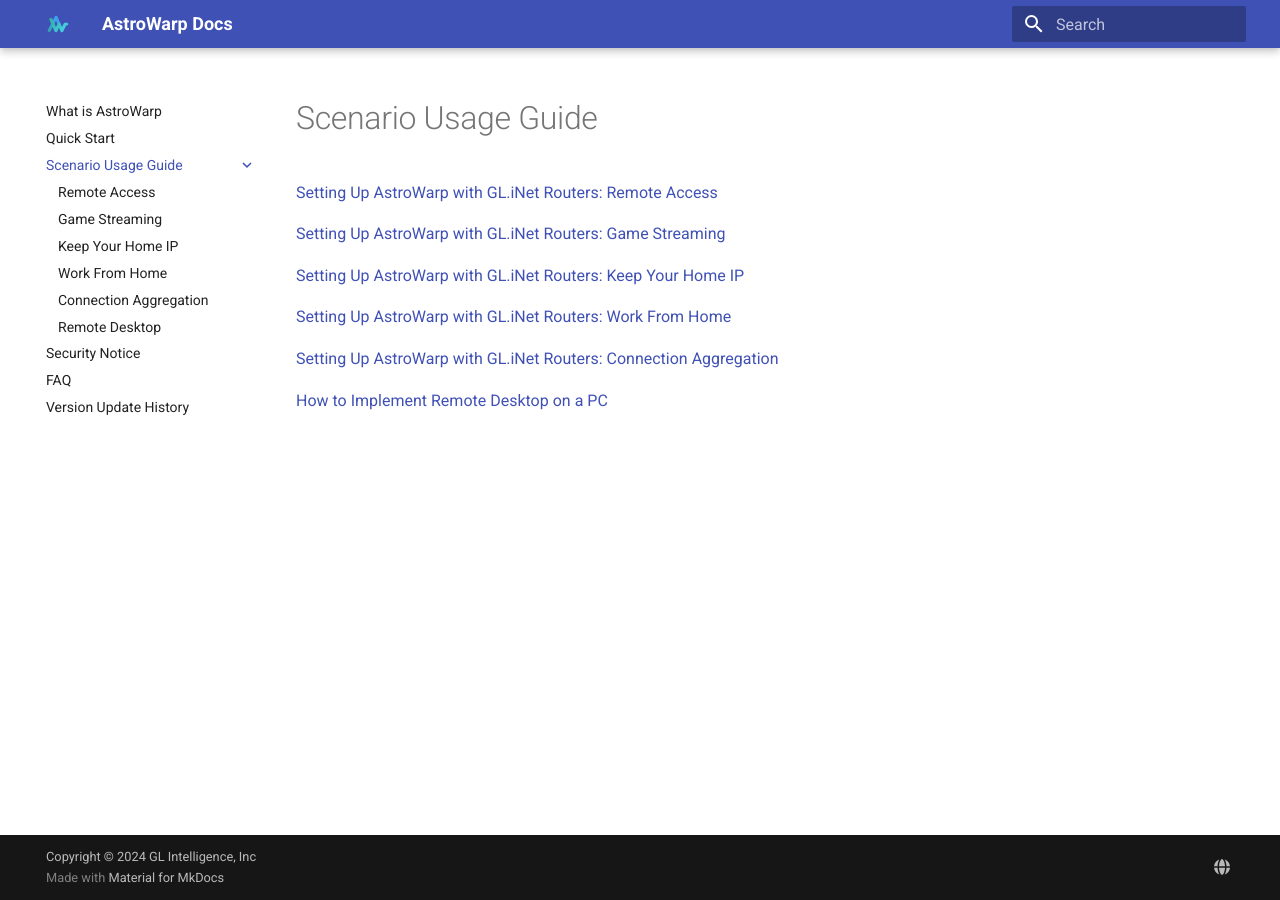
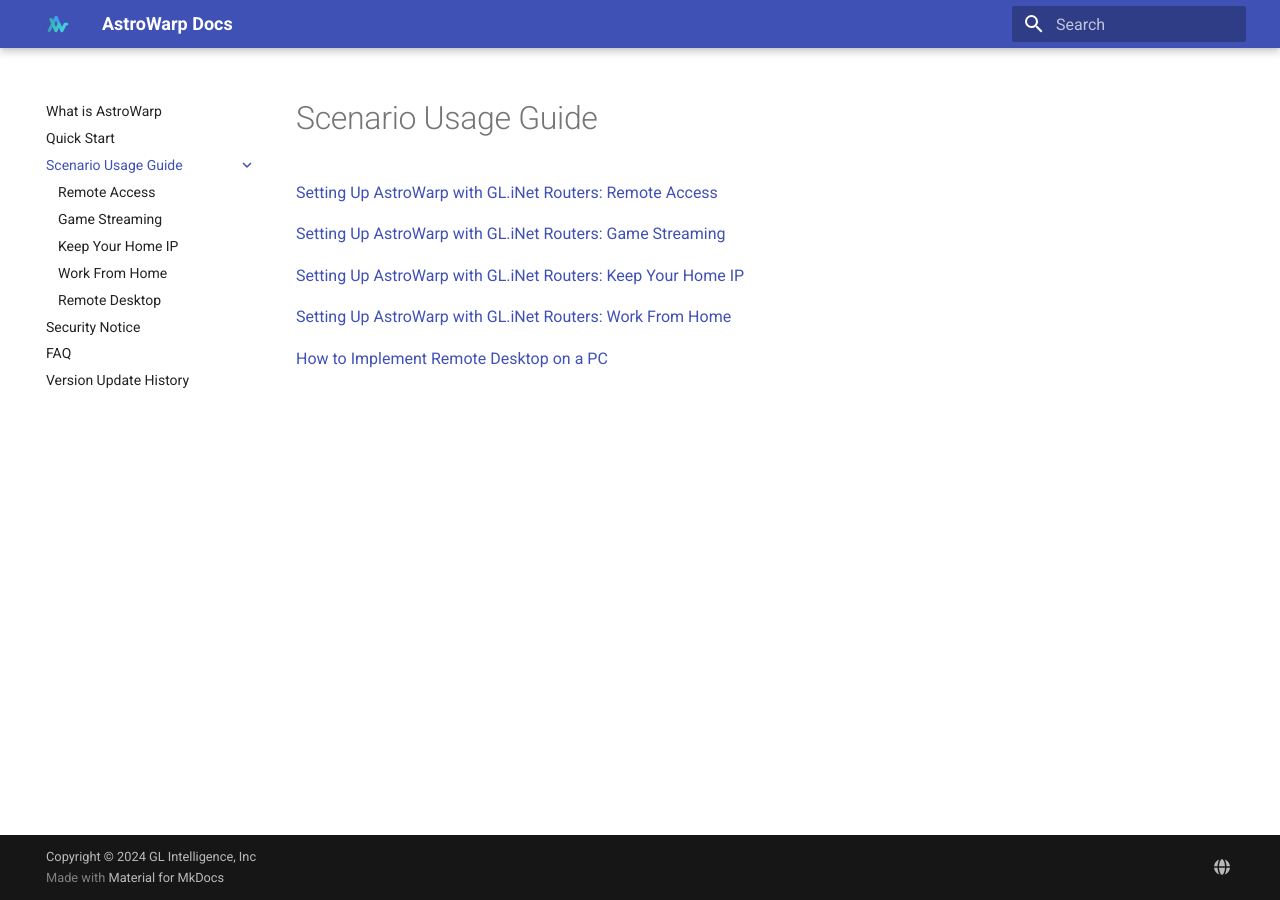
Before and after one commit to gl-inet/docs-astrowarp, an MkDocs documentation site: the page built from docs/tutorials/index.md, in a window 1280 px wide. Built offline with MkDocs 1.6.1 and Material for MkDocs 9.7.7, drawn with Linux system fonts in a browser that asks for light colours; comment, search, counter and statistics services are not loaded; the version menu is left out.

Commit message:
feat: hide setting up astroWarp md

```diff
--- a/docs/tutorials/index.md
+++ b/docs/tutorials/index.md
@@ -8,7 +8,7 @@
 
 [Setting Up AstroWarp with GL.iNet Routers: Work From Home](work_from_home.md)
 
-[Setting Up AstroWarp with GL.iNet Routers: Connection Aggregation](setting_up_astrowarp_with_glinet_routers_aggregation_vpn.md)
+<!-- [Setting Up AstroWarp with GL.iNet Routers: Connection Aggregation](setting_up_astrowarp_with_glinet_routers_aggregation_vpn.md) -->
 
 [How to Implement Remote Desktop on a PC](how_to_implement_remote_desktop_on_a_pc.md)
 
--- a/mkdocs.yml
+++ b/mkdocs.yml
@@ -68,7 +68,7 @@ nav:
       - Game Streaming: tutorials/game_stream.md
       - Keep Your Home IP: tutorials/setting_up_astrowarp_with_glinet_routers_keep_ip_home.md
       - Work From Home: tutorials/work_from_home.md
-      - Connection Aggregation: tutorials/setting_up_astrowarp_with_glinet_routers_aggregation_vpn.md
+      # - Connection Aggregation: tutorials/setting_up_astrowarp_with_glinet_routers_aggregation_vpn.md
       - Remote Desktop: tutorials/how_to_implement_remote_desktop_on_a_pc.md
     - Security Notice: security_notice/index.md
     - FAQ: faq/index.md
```
